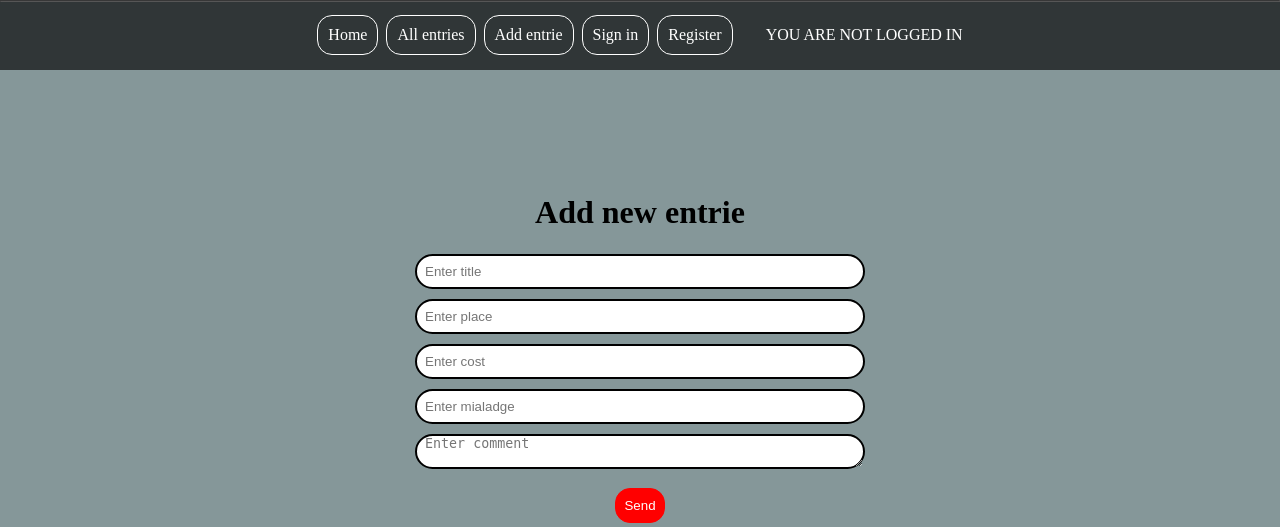
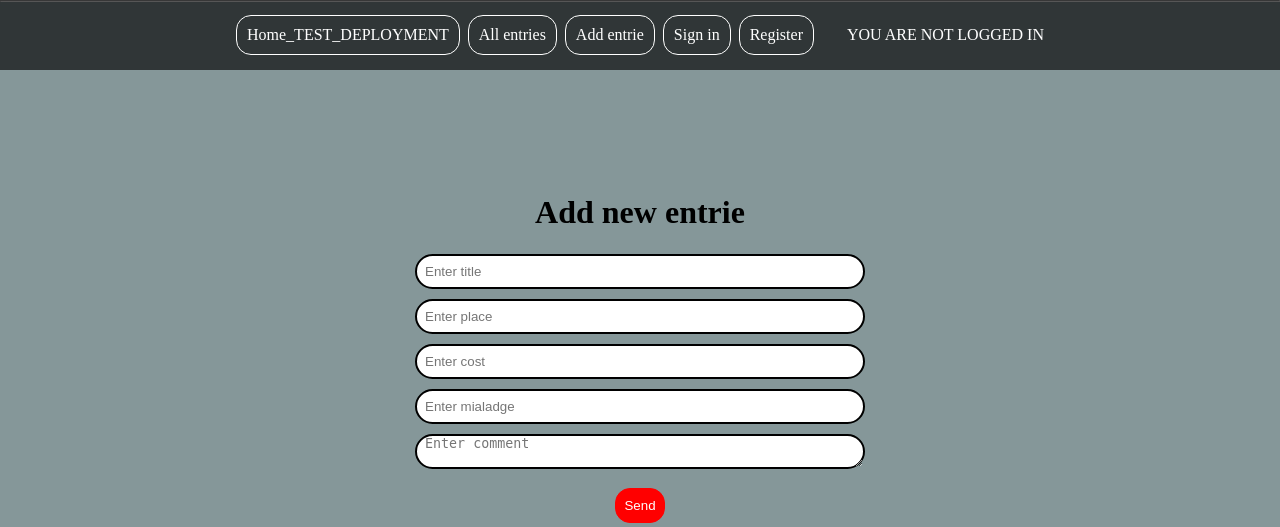
Before and after one commit to SEP5155/Car-maintainance-dairy, a Flask app: page /add-entrie in a window 1280 px wide. Shown: the top 527 px of the page. Run offline with Flask 3, Linux system fonts and the light colour scheme; some libraries are stand-ins or nearby versions.

Commit message:
added test text

```diff
--- a/templates/base.html
+++ b/templates/base.html
@@ -9,7 +9,7 @@
 <body>
     <header class="header">
         <ul class="header_nav">
-            <a href="/" class="header_nav-item">Home</a>
+            <a href="/" class="header_nav-item">Home_TEST_DEPLOYMENT</a>
             <a href="/all-entries" class="header_nav-item">All entries</a>
             <a href="/add-entrie" class="header_nav-item">Add entrie</a>
             {% if not g.current_user %}
```
